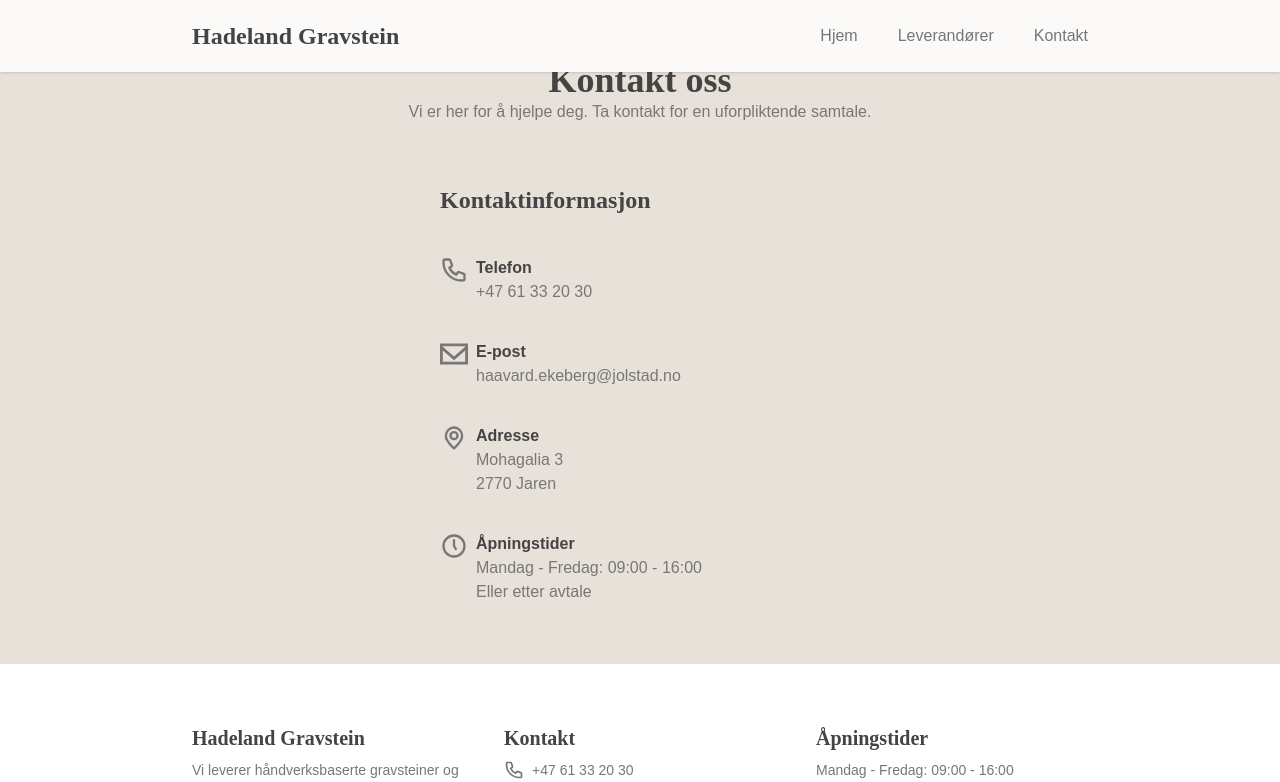
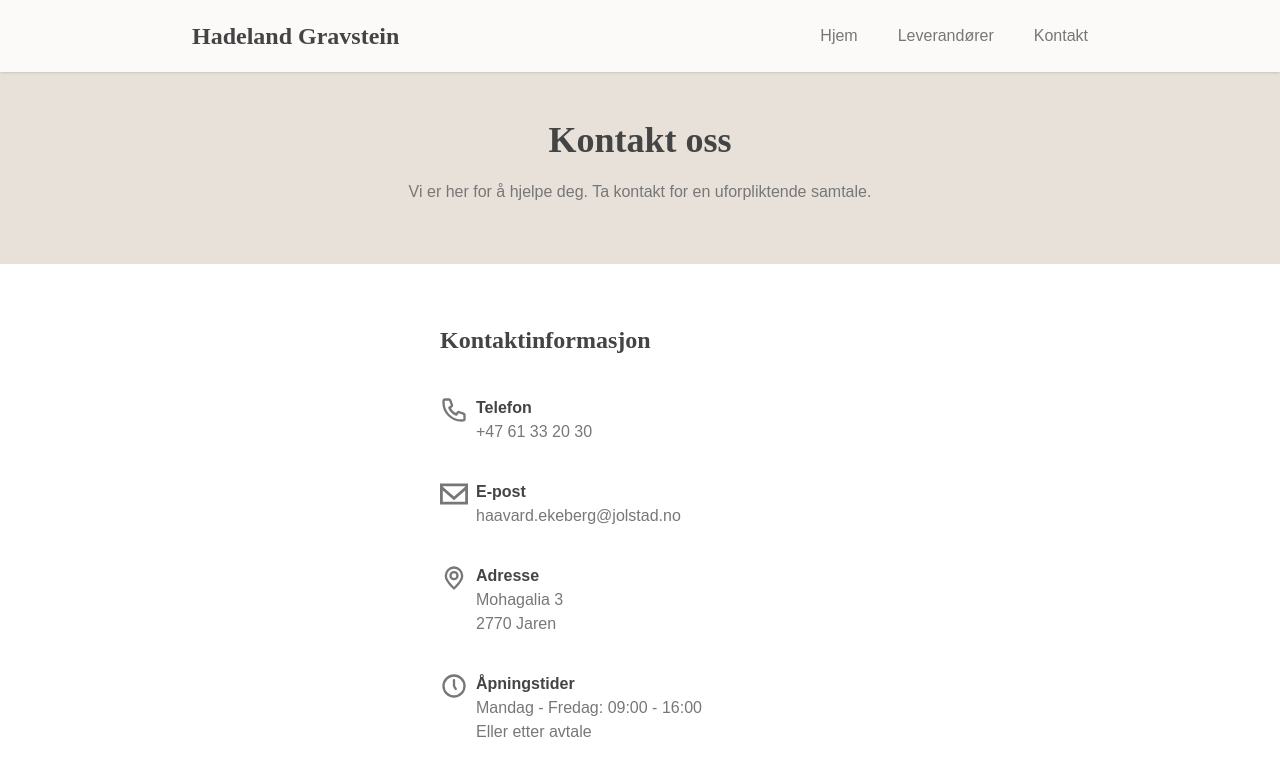
Before and after one commit to danielekeberg/hg, a Next.js app: page /contact in a window 1280 px wide. Shown: the top 782 px of the page. Built offline with nearby package versions, Linux system fonts and the light colour scheme.

Commit message:
Update Contact.tsx

```diff
--- a/app/components/Contact.tsx
+++ b/app/components/Contact.tsx
@@ -1,9 +1,9 @@
 export default function Contact() {
     return(
-        <div className="bg-[#e7e1da]">
-            <div className="flex justify-center pt-15">
+        <div className="pt-10 md:pt-15">
+            <div className="bg-[#e7e1da] flex justify-center py-15">
                 <div className="text-center">
-                    <h1 className="text-4xl text-[#444]">Kontakt oss</h1>
+                    <h1 className="text-4xl text-[#444] mb-5">Kontakt oss</h1>
                     <p>Vi er her for å hjelpe deg. Ta kontakt for en uforpliktende samtale.</p>
                 </div>
             </div>
```
